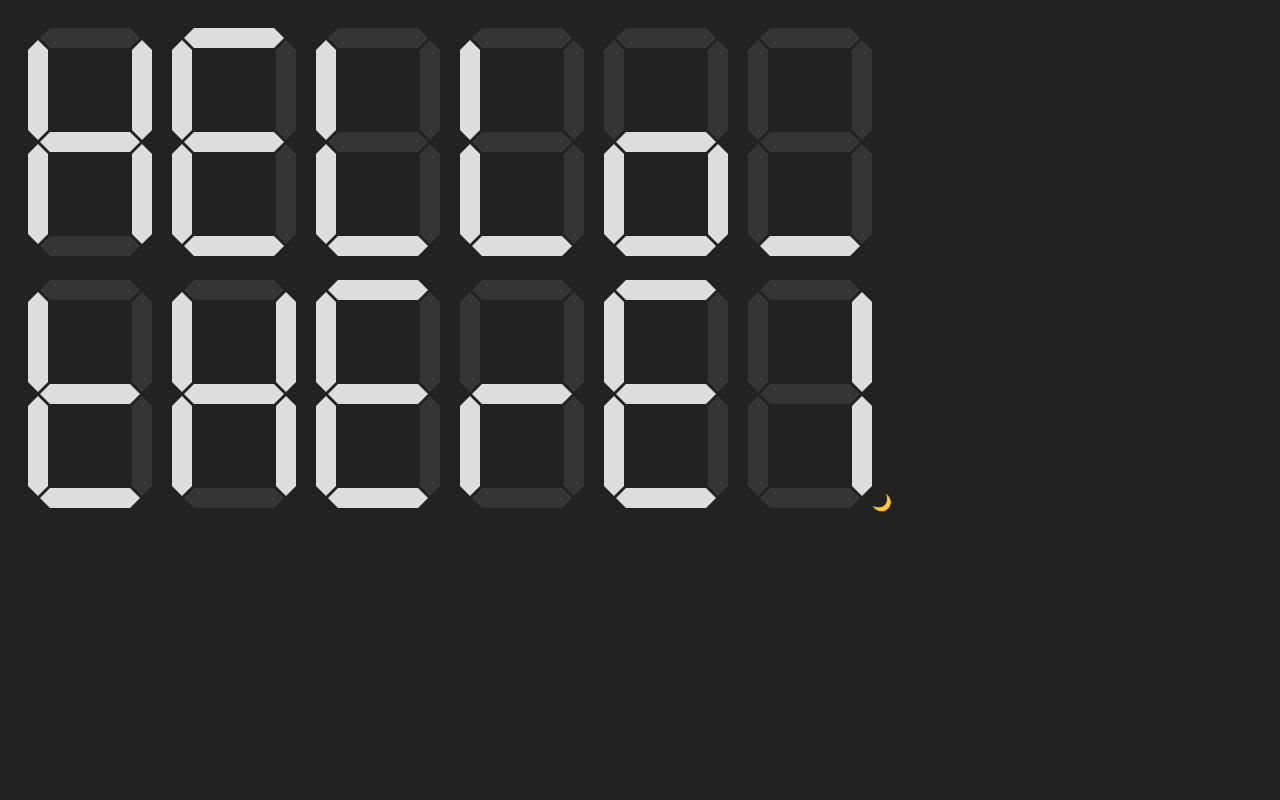
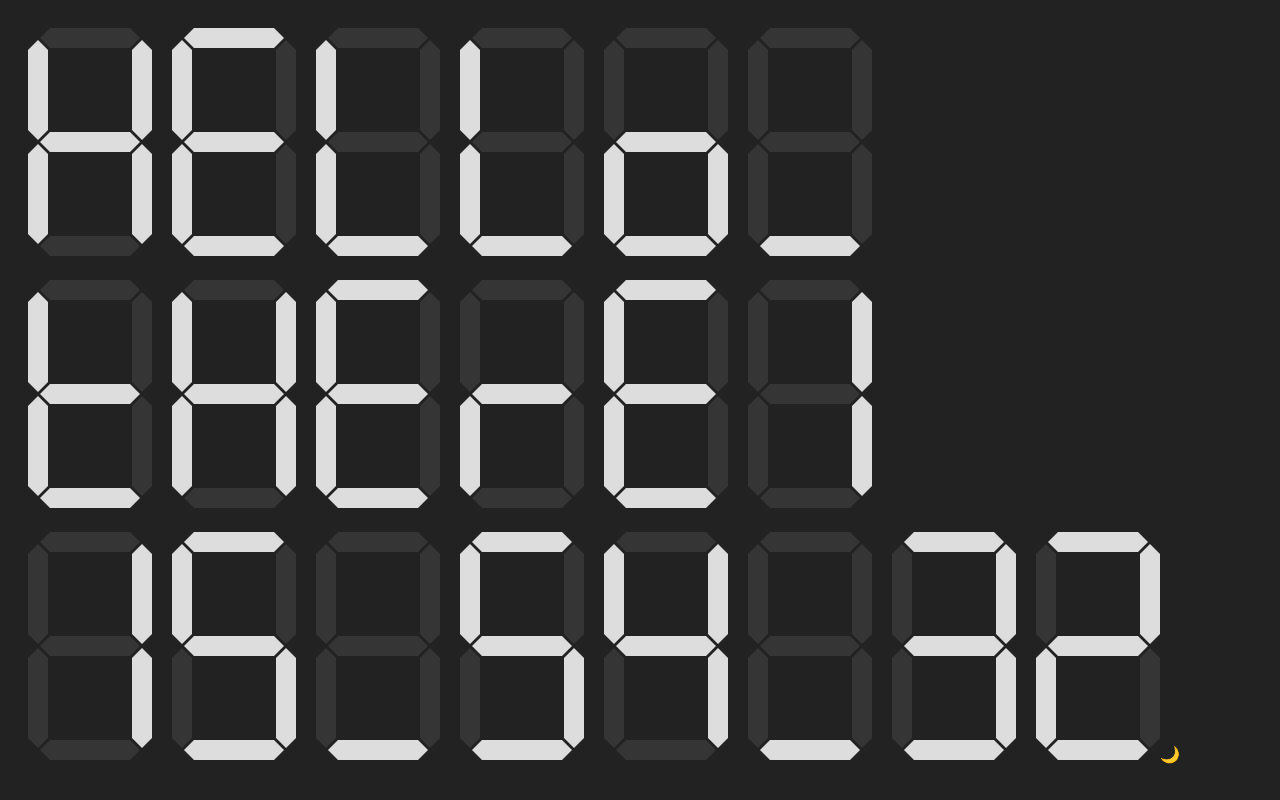
Before and after one commit to Joat917/segtube-htm, a plain HTML site: page segtube.htm in a window 1280 px wide. Drawn offline with Linux system fonts and the light colour scheme.

Commit message:
Add files via upload

```diff
--- a/segtube.htm
+++ b/segtube.htm
@@ -3,7 +3,6 @@
 
 <head>
     <meta charset="UTF-8">
-    <meta name="viewport" content="width=device-width, initial-scale=1.0">
     <title>Segtube Display in Browser</title>
     <link rel="stylesheet" href="segtube.css">
 </head>
--- a/segtube.js
+++ b/segtube.js
@@ -144,6 +144,27 @@ const get_digtube = (() => {
         if (char === '\n') { document.body.appendChild(document.createElement("br")); continue; }
         get_digtube(i++).set_stat(char);
     }
+})();
+(() => {
+    const t2s=()=>{
+        const now=new Date();
+        return `${now.getHours().toString().padStart(2, '0')}_${now.getMinutes().toString().padStart(2, '0')}_${now.getSeconds().toString().padStart(2, '0')}`
+    }
+    let old_display='';
+    const ref=()=>{
+        const new_display=t2s();
+        if(old_display!==new_display){
+            old_display=new_display;
+            for(let i=0;i<8;i++){
+                get_digtube('timedisplay'+i).set_stat(new_display[i]);
+            }
+        }
+    }
+    setInterval(ref, 20);
+    document.body.appendChild(document.createElement("br"));
+    ref();
+})();
+(()=>{
     let se=document.createElement("span");
     se.classList.add("dark_switch");
     document.body.appendChild(se);
```
